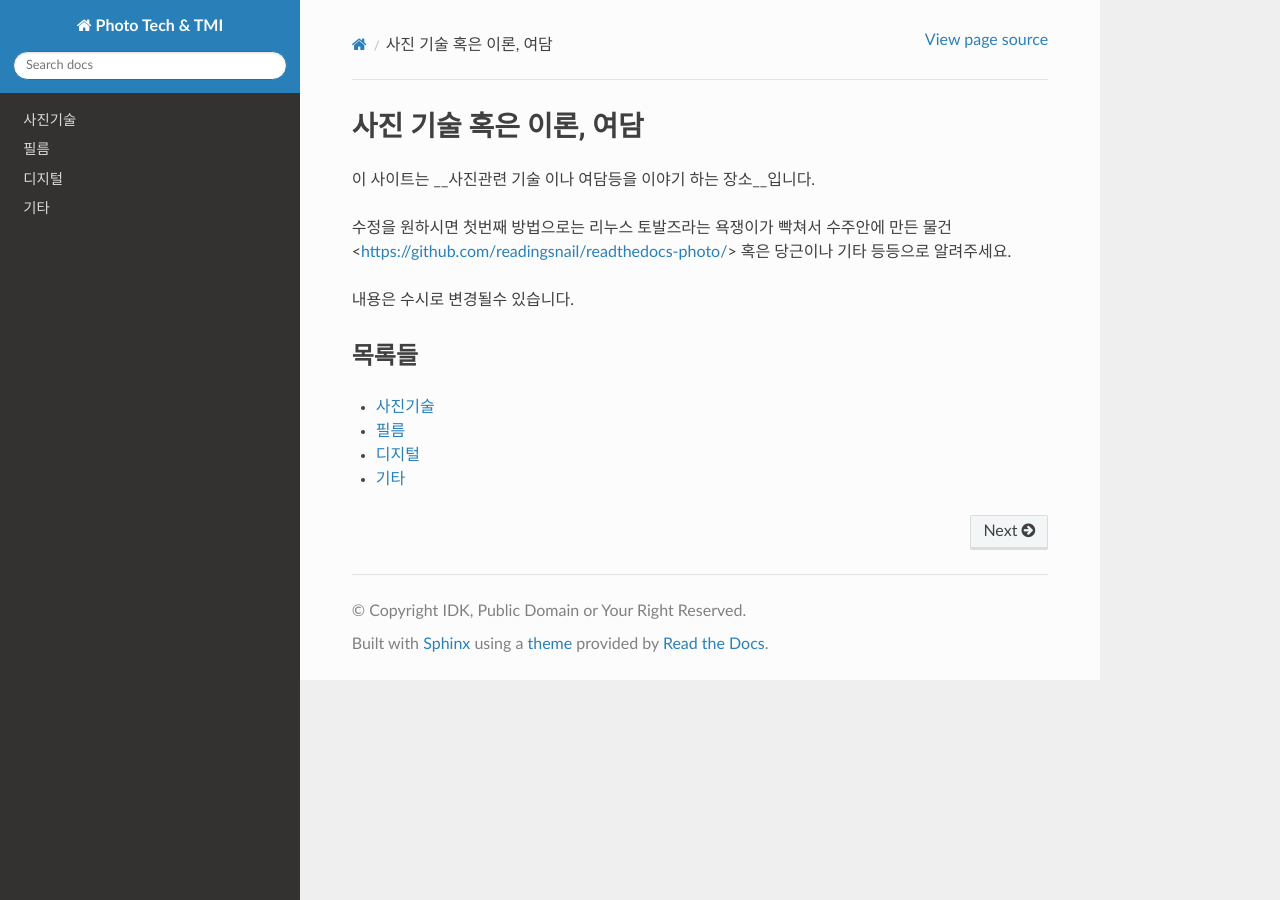
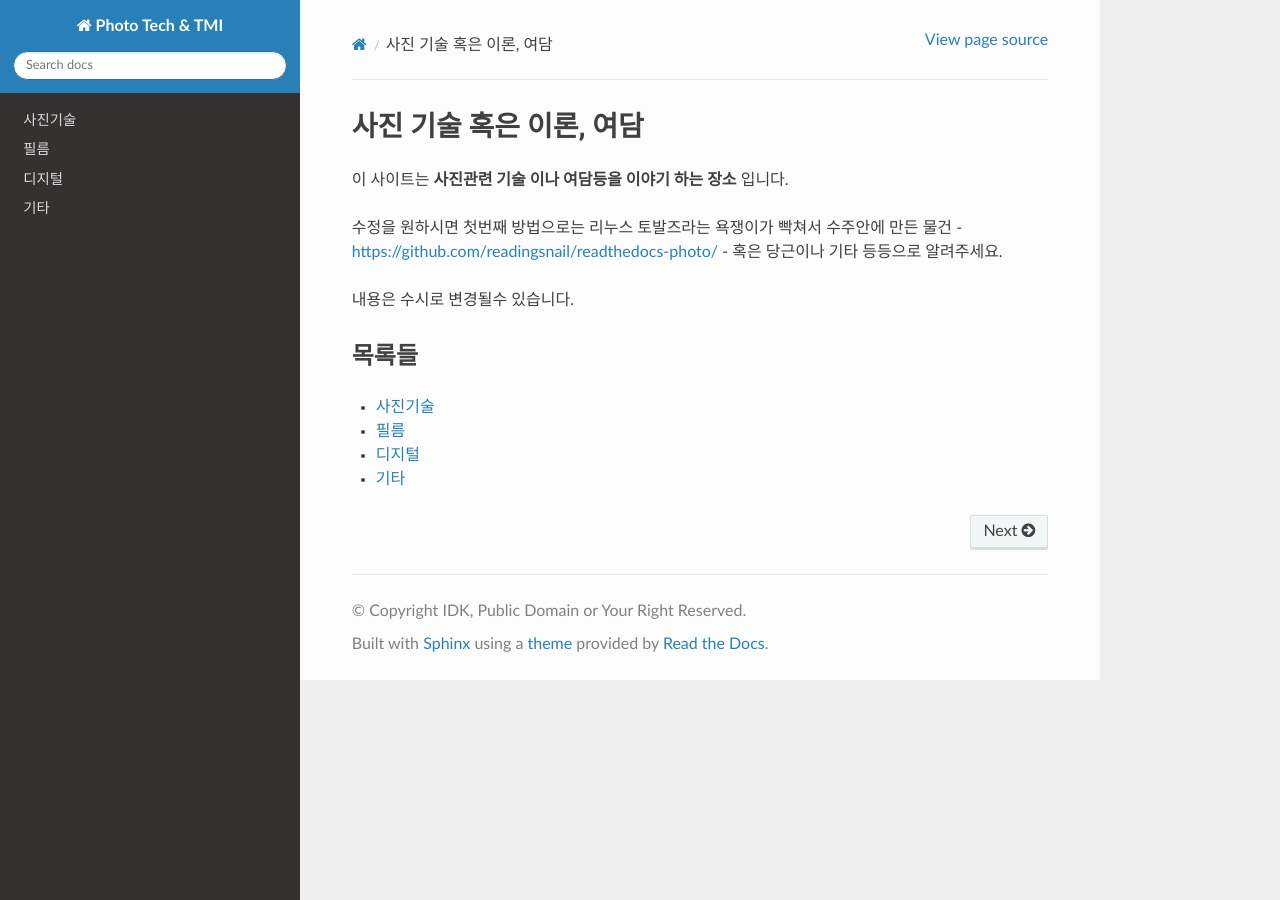
Before and after one commit to readingsnail/readthedocs-photo, a Sphinx documentation site: the page built from docs/source/index.rst, in a window 1280 px wide. Built offline with Sphinx 7.4.7 and the Read the Docs theme 3.1.0, drawn with Linux system fonts in a browser that asks for light colours.

Commit message:
no message

```diff
--- a/docs/source/index.rst
+++ b/docs/source/index.rst
@@ -1,9 +1,9 @@
 사진 기술 혹은 이론, 여담
 ===================================
 
-이 사이트는 __사진관련 기술 이나 여담등을 이야기 하는 장소__입니다.
+이 사이트는 **사진관련 기술 이나 여담등을 이야기 하는 장소** 입니다.
 
-수정을 원하시면 첫번째 방법으로는 리누스 토발즈라는 욕쟁이가 빡쳐서 수주안에 만든 물건 <https://github.com/readingsnail/readthedocs-photo/> 혹은 당근이나 기타 등등으로 알려주세요.
+수정을 원하시면 첫번째 방법으로는 리누스 토발즈라는 욕쟁이가 빡쳐서 수주안에 만든 물건 - https://github.com/readingsnail/readthedocs-photo/ - 혹은 당근이나 기타 등등으로 알려주세요.
 
 내용은 수시로 변경될수 있습니다.
 
```
